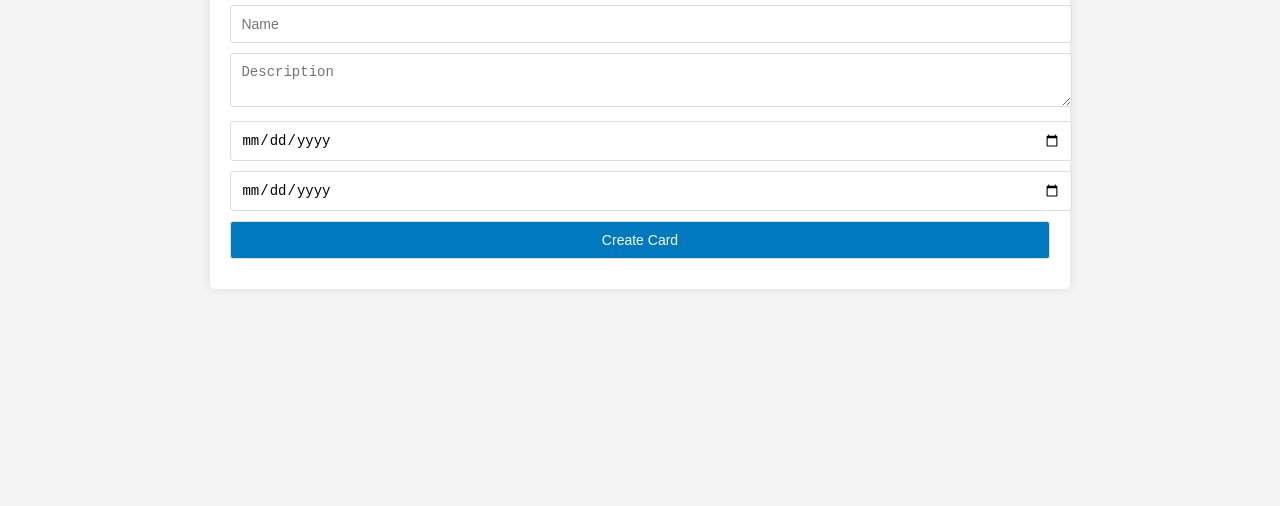
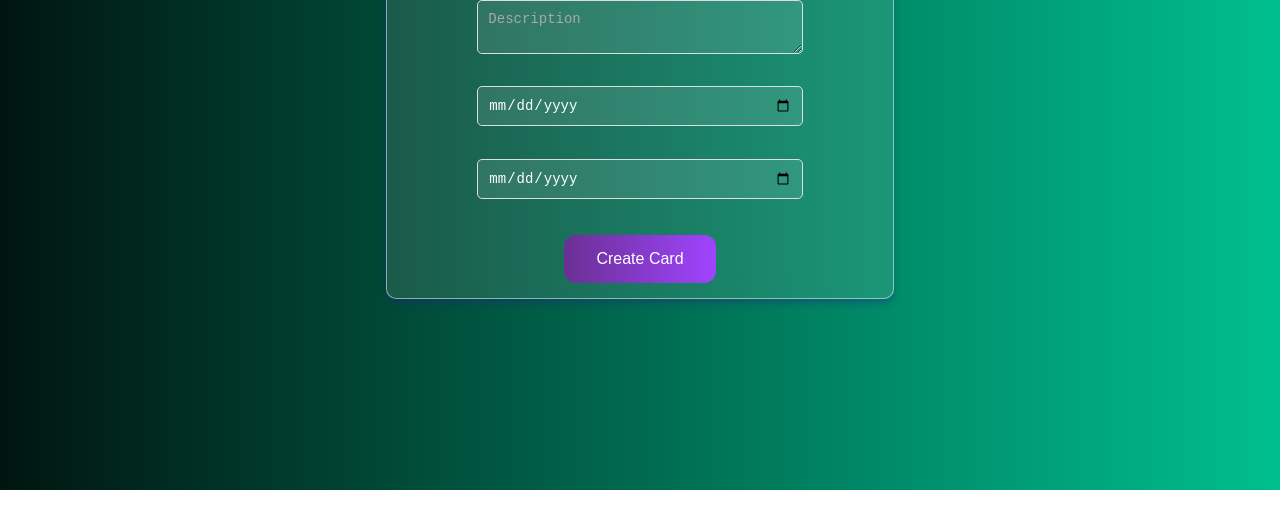
Before and after one commit to KUSHAL-JAIN-au9/trello-integration, a plain HTML site: page client/index.html in a window 1280 px wide. Shown: the part 310-816 px from the top of the page. Drawn offline with Linux system fonts and the light colour scheme.

Commit message:
changed style

```diff
--- a/client/app.js
+++ b/client/app.js
@@ -1,4 +1,5 @@
 console.log("connected");
+document.getElementById("due").placeholder = "";
 
 document
   .getElementById("trelloCardForm")
@@ -25,6 +26,12 @@ document
       }),
     })
       .then((response) => response.json())
-      .then((data) => console.log(data))
+      .then((data) => {
+        document.getElementById("name").value = "";
+        document.getElementById("desc").value = "";
+        document.getElementById("due").value = "";
+        document.getElementById("start").value = "";
+        console.log(data);
+      })
       .catch((error) => console.error("Error:", error));
   });
--- a/client/style.css
+++ b/client/style.css
@@ -1,13 +1,78 @@
 body {
-  display: flex;
-  justify-content: center;
-  align-items: center;
-  height: 100vh;
-  background-color: #f4f4f4;
+display:grid;
+place-items:center;
+  height: 90vh;
+  background: #00bf8f; /* fallback for old browsers */
+  background: -webkit-linear-gradient(
+    to right,
+    #001510,
+    #00bf8f
+  ); /* Chrome 10-25, Safari 5.1-6 */
+  background: linear-gradient(
+    to right,
+    #001510,
+    #00bf8f
+  ); /* W3C, IE 10+/ Edge, Firefox 16+, Chrome 26+, Opera 12+, Safari 7+ */
+
   font-family: Arial, sans-serif;
 }
 
 form {
+  width: 40%;
+  height: 30rem;
+  background: rgba(255, 255, 255, 0.1);
+  border-radius: 10px;
+  backdrop-filter: blur(10px);
+  border: 1px solid rgba(255, 255, 255, 0.5);
+  box-shadow: 0 4px 6px 0 rgba(31, 38, 135, 0.37);
+  margin: auto;
+  display: flex;
+  flex-direction: column;
+  justify-content: space-around;
+  align-items: center;
+
+}
+
+input,
+textarea {
+  width: 60%;
+  padding: 10px;
+  margin-bottom: 10px;
+  border: 1px solid #ddd;
+  border-radius: 3px;
+  font-size: 14px;
+  border-radius: 5px;
+  background: rgba(255, 255, 255, 0.1);
+  color:white;
+  display: block;
+}
+
+
+input::placeholder, textarea::placeholder{
+  color:darkgrey;
+}
+
+h1 {
+  text-align: center;
+  margin-bottom: 20px;
+  color: #fff;
+}
+
+button {
+  background: linear-gradient(to right, #6a3093, #a044ff);
+  border: none;
+  color: white;
+  padding: 15px 32px;
+  text-align: center;
+  text-decoration: none;
+  display: inline-block;
+  font-size: 16px;
+  margin: 4px 2px;
+  cursor: pointer;
+  border-radius: 12px;
+}
+
+/* form {
   background-color: #fff;
   padding: 20px;
   border-radius: 5px;
@@ -34,8 +99,3 @@ button {
 button:hover {
   background-color: #005c91;
 }
-
-h1 {
-  text-align: center;
-  margin-bottom: 20px;
-}
```
Also changed, not shown: client/index.html (+1 -0 lines).
